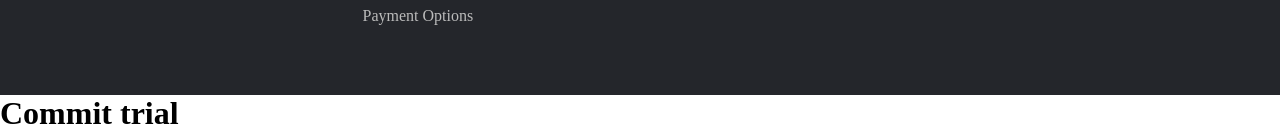
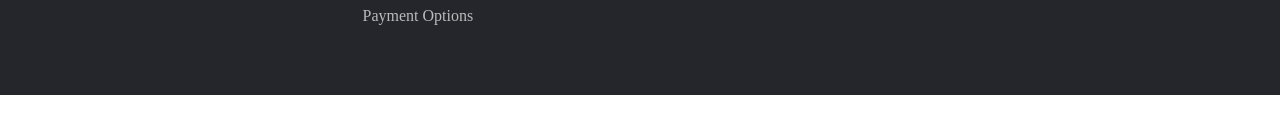
Before and after one commit to Uti-Favour/Potfolio-Webpage, a plain HTML site: page index.html in a window 1280 px wide. Shown: the part 5402-5534 px from the top of the page. After the commit the page ends 5497 px from the top, so only its background shows below. Drawn offline with nearby package versions, Linux system fonts and the light colour scheme.

Commit message:
This are some changes

```diff
--- a/index.html
+++ b/index.html
@@ -288,10 +288,7 @@
   	 </div>
   </footer>
 
-  <!-- ------------------------Contact------------------------------ -->
-  <div class="contact">
-    <h1>Commit trial</h1>
-  </div>
+
 
 </body>
 </html>
```
